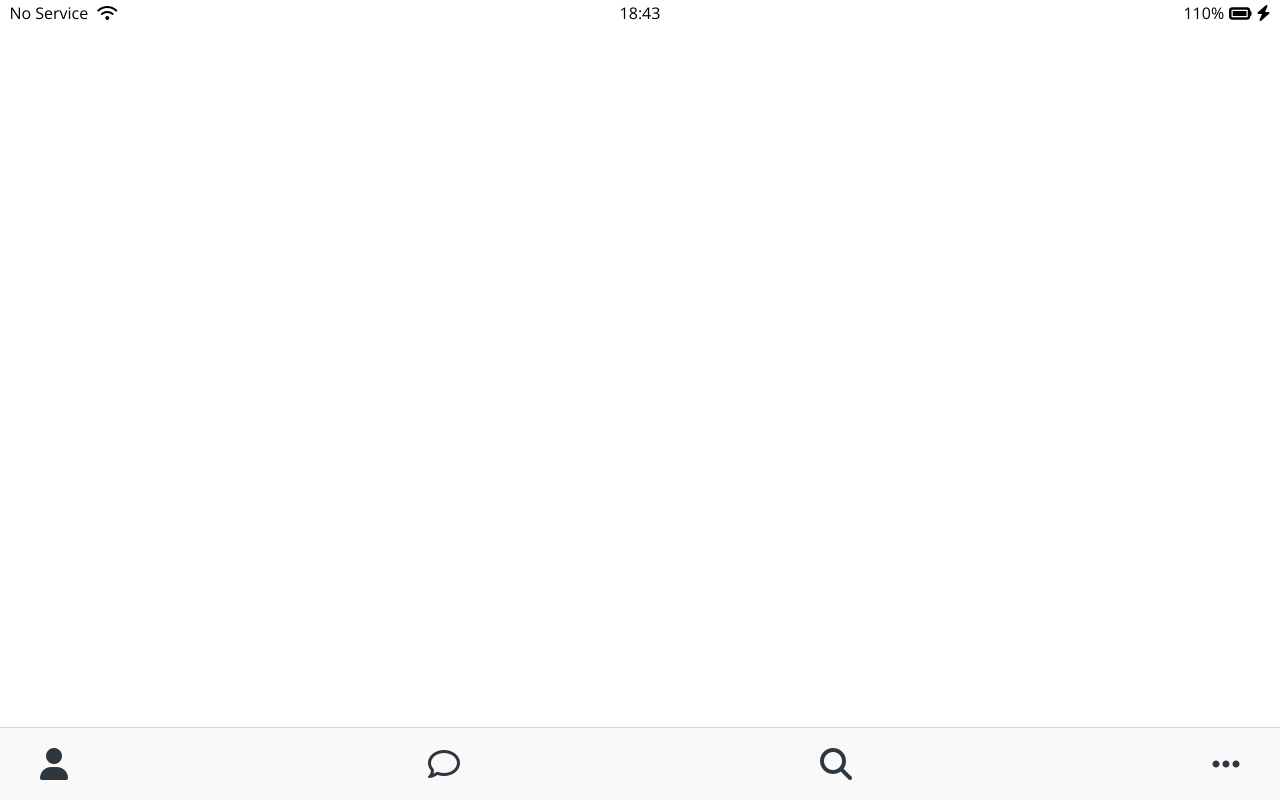
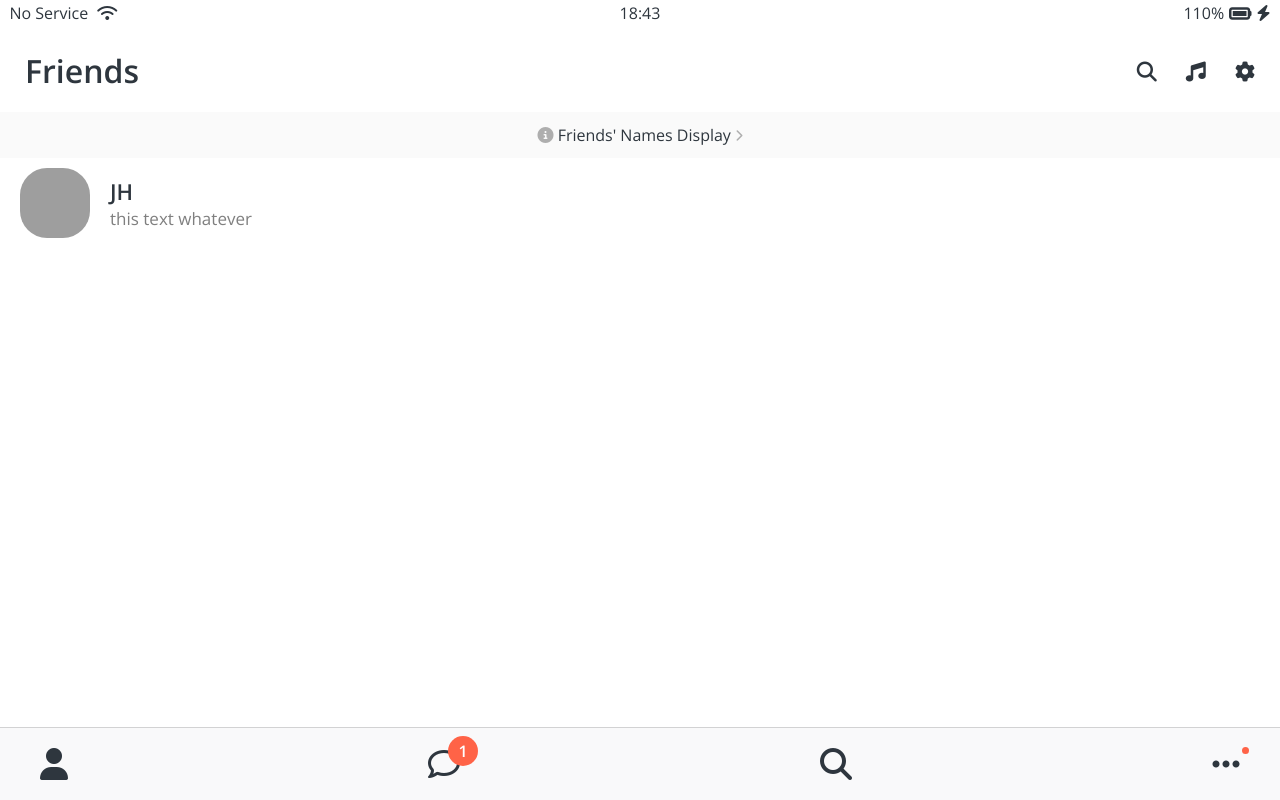
Before and after one commit to Choinbong/kokoa-clone-2022, a plain HTML site: page ch6 recap/friends.html in a window 1280 px wide. Drawn offline with nearby package versions, Linux system fonts and the light colour scheme; grey boxes are pictures that could not be loaded.

Commit message:
kokoa clone 2022
220425

```diff
--- a/ch6 recap/css/components/nav-bar.css
+++ b/ch6 recap/css/components/nav-bar.css
@@ -15,5 +15,31 @@
 
 .nav__link {
     color: #2e363e;
+    position: relative;
+}
 
+.nav__noti {
+    background-color: tomato;
+    width: 30px;
+    height: 30px;
+    display: flex;
+    justify-content: center;
+    align-items: center;
+    border-radius: 100%;
+    color: white;
+    font-weight: 600;
+    position: absolute;
+    left: 20px;
+    bottom: 15px;
 }
+
+.nav__notif {
+    background-color: tomato;
+    width: 7px;
+    height: 7px;
+    display: flex;
+    border-radius: 100%;
+    position: absolute;
+    left: 30px;
+    bottom: 27px;
+}
--- /dev/null
+++ b/ch6 recap/css/components/screen-header.css
@@ -0,0 +1,16 @@
+.screen-header {
+    margin-top: 30px;
+    display: flex;
+    justify-content: space-between;
+    align-items: center;
+    padding: 25px;
+}
+
+.screen-header__title {
+    font-size: 32px;
+    font-weight: 600;
+}
+
+.screen-header__icons span {
+    margin-left: 25px;
+}
--- a/ch6 recap/css/components/status-bar.css
+++ b/ch6 recap/css/components/status-bar.css
@@ -6,6 +6,7 @@
     display: flex;
     justify-content: center;
     padding: 5px 3px;
+    background-color: white;
 }
 
 .status-bar__column {
--- /dev/null
+++ b/ch6 recap/css/components/user-component.css
@@ -0,0 +1,26 @@
+.user-component ,.user-component__column:first-child {
+    display: flex;
+    align-items: center;
+}
+
+.user-component__column {
+    display: flex;
+}
+
+.user-component__avatar {
+    width:  70px;
+    height: 70px;
+    border-radius: 27px;
+    margin: 10px 20px;
+}
+
+.user-component__title {
+    font-weight: 600;
+    font-size: 22px;
+}
+
+.user-component__subtitle {
+    margin-top: 8px;
+    font-size: 17px;
+    color: rgba(0, 0, 0, 0.5);
+}
--- /dev/null
+++ b/ch6 recap/css/screens/friends.css
@@ -0,0 +1,11 @@
+#friends-display-link {
+    text-align: center;
+    display: block;
+    background-color: #fafafa;
+    padding: 15px 0px;
+    font-size: 16px;
+}
+
+#friends-display-link i {
+    color: rgba(0, 0, 0, 0.3);
+}
--- a/ch6 recap/css/style.css
+++ b/ch6 recap/css/style.css
@@ -5,10 +5,14 @@
 /* Components */
 @import "components/status-bar.css";
 @import "components/nav-bar.css";
+@import "components/screen-header.css";
+@import "components/user-component.css";
 
 /* Screens */
 @import "screens/login.css";
+@import "screens/friends.css";
 
 body {
     font-family: 'Open Sans', sans-serif;
+    color: #2e363e;
 }
--- a/ch6 recap/friends.html
+++ b/ch6 recap/friends.html
@@ -25,12 +25,47 @@
         </div>
     </div>
 
+    <header class="screen-header">
+        <h1 class="screen-header__title">Friends</h1>
+        <div class="screen-header__icons">
+            <span><i class="fas fa-search fa-lg"></i></span>
+            <span><i class="fas fa-music fa-lg"></i></span>
+            <span><i class="fas fa-cog fa-lg"></i></span>
+        </div>
+    </header>
+
+    <a id="friends-display-link">
+        <i class="fas fa-info-circle"></i> Friends' Names Display <i class="fas fa-chevron-right fa-xs"></i>
+    </a>
+
+    <div class="user-component">
+        <div class="user-component__column">
+            <img src="https://z.fow.kr/profile/2094.png" class="user-component__avatar" />
+            <div class="user-component__text">
+                <h4 class="user-component__title">JH</h4>
+                <h6 class="user-component__subtitle">this text whatever</h6>
+            </div>
+        </div>
+        <div class="user-component__column"></div>
+    </div>
+
     <nav class="nav">
         <ul class="nav__list">
-            <li class="nav__btn"><a class="nav__link" href="friends.html"><i class="fas fa-user fa-2x"></i></a></li>
-            <li class="nav__btn"><a class="nav__link" href="#"><i class="far fa-comment fa-2x"></i></a></li>
+            <li class="nav__btn"><a class="nav__link" href="friends.html"><i class="fas fa-user fa-2x"></i></a>
+            </li>
+            <li class="nav__btn">
+                <a class="nav__link" href="#">
+                    <span class="nav__noti">1</span>
+                    <i class="far fa-comment fa-2x"></i>
+                </a>
+            </li>
             <li class="nav__btn"><a class="nav__link" href="#"><i class="fas fa-search fa-2x"></i></a></li>
-            <li class="nav__btn"><a class="nav__link" href="#"><i class="fas fa-ellipsis-h fa-2x"></i></a></li>
+            <li class="nav__btn">
+                <a class="nav__link" href="#">
+                    <span class="nav__notif"></span>
+                    <i class="fas fa-ellipsis-h fa-2x"></i>
+                </a>
+            </li>
         </ul>
     </nav>
 
```
